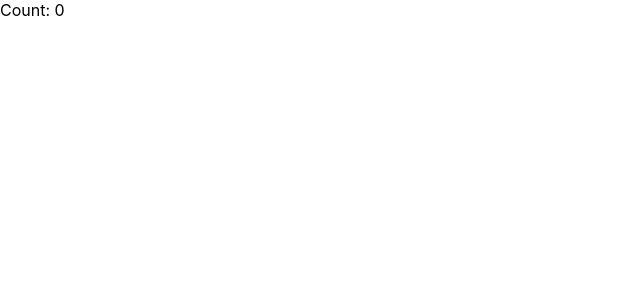
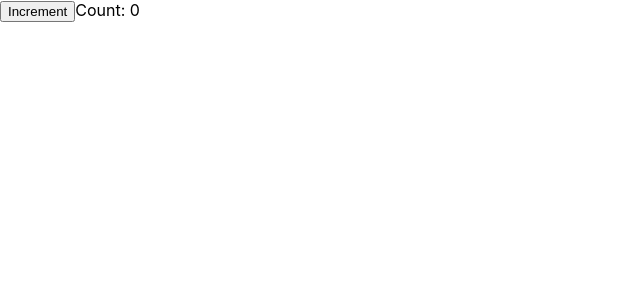
Before and after one commit to ATOROYO/date-counter, a React (Create React App) app: page / in a window 1280 px wide. Shown: the top 300 px of the page, without its empty margins (0-640 px from the left). Built offline with nearby package versions, Linux system fonts and the light colour scheme.

Commit message:
Added button for decreasing count

```diff
--- a/src/App.js
+++ b/src/App.js
@@ -13,6 +13,7 @@ function Counter() {
   return (
     <div>
       <div>
+        <button onClick={() => setCount((c) => c - 1)}>Increment</button>
         <span>Count: {count}</span>
       </div>
     </div>
```
